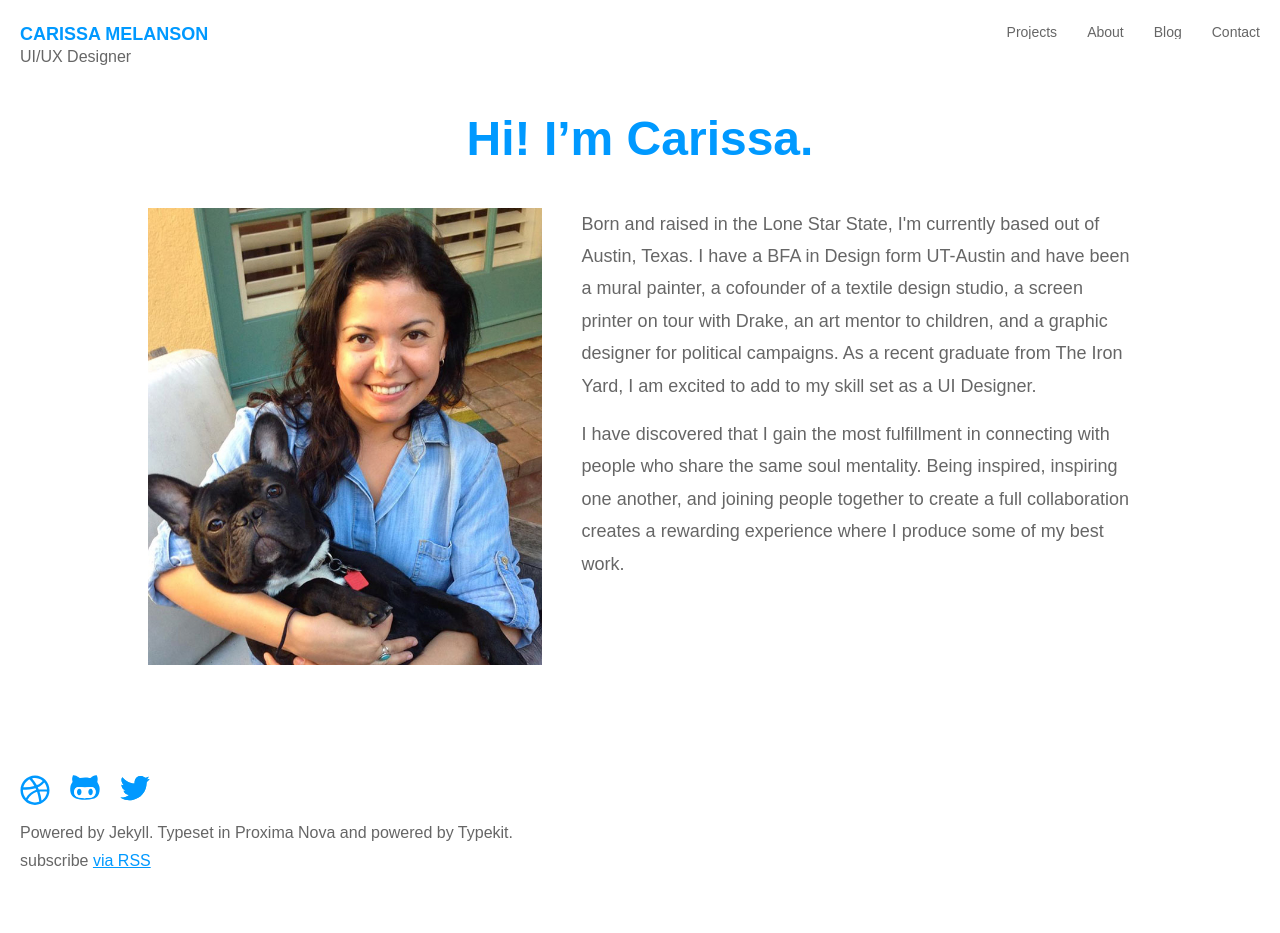
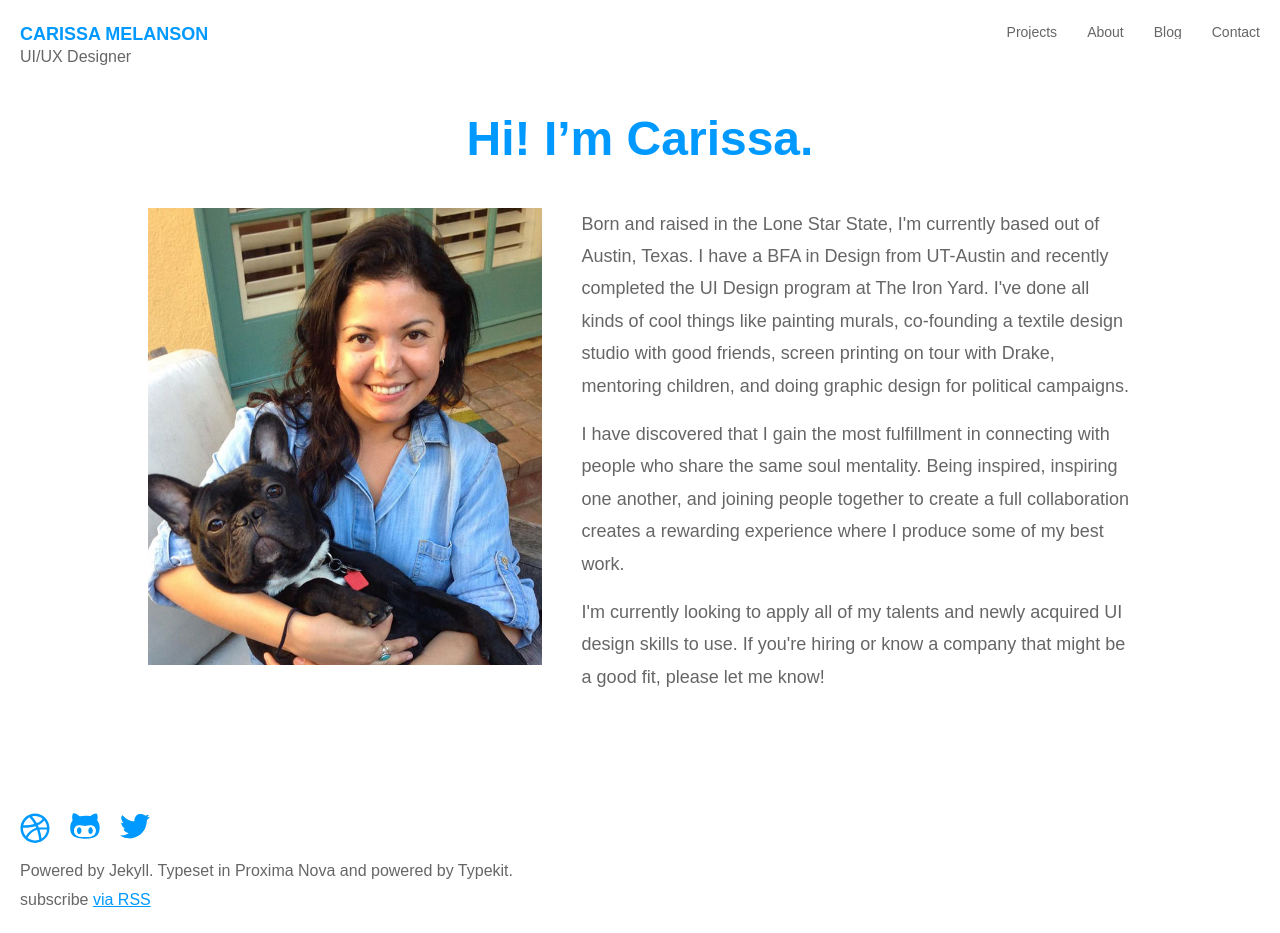
Before and after one commit to carissamelanson/carissamelanson.github.io, a Jekyll site: the page built from about.html, in a window 1280 px wide and 933 px high. Built offline with Jekyll 4.4.1, drawn with Linux system fonts in a browser that asks for light colours.

Commit message:
edits to about page

```diff
--- a/_posts/2015-09-16-atx-diversity-hackathon.markdown
+++ b/_posts/2015-09-16-atx-diversity-hackathon.markdown
@@ -19,4 +19,4 @@ After we figured out who the app's target audience was, I explored colors, typog
 Once we figured out the content and copy for each page, I created pixel perfect mockups. One of my team mates introduced me to Marvel and we used Marvel to prototype our app.
 
 <br>
-Overall it was a good weekend of learning new things, meeting and working with new people and doing design!
+Overall it was a good weekend of learning new things, meeting new people, collaborating with developers and doing design!
--- a/about.html
+++ b/about.html
@@ -10,11 +10,13 @@ title: Hi! I’m Carissa.
             <img class="profile"src="images/carissa.jpg"alt="Carissa and George">
 
 
-            <p>Born and raised in the Lone Star State, I'm currently based out of Austin, Texas. I have a BFA in Design form UT-Austin and have been a mural painter, a cofounder of a textile design studio, a screen printer on tour with Drake, an art mentor to children, and a graphic designer for political campaigns. As a recent graduate from The Iron Yard, I am excited to add to my skill set as a UI Designer.</p>
+            <p>Born and raised in the Lone Star State, I'm currently based out of Austin, Texas. I have a BFA in Design from UT-Austin and recently completed the UI Design program at The Iron Yard. I've done all kinds of cool things like painting murals, co-founding a textile design studio with good friends, screen printing on tour with Drake, mentoring children, and doing graphic design for political campaigns.</p>
             <br>
             <p>
                 I have discovered that I gain the most fulfillment in connecting with people who share the same soul mentality. Being inspired, inspiring one another, and joining people together to create a full collaboration creates a rewarding experience where I produce some of my best work.
             </p>
+            <br>
+            <p>I'm currently looking to apply all of my talents and newly acquired UI design skills to use. If you're hiring or know a company that might be a good fit, please let me know!</p>
         </div>
 
     </div>
--- a/index.html
+++ b/index.html
@@ -41,14 +41,14 @@ title: Projects
         </div>
       </span>
     </a>
-    <a class="snippet bluedahlia" href="/bluedahlia.html">
+    <!-- <a class="snippet bluedahlia" href="/bluedahlia.html">
       <span class="transition">
         <div class="project-title">
           <h3>BLUE DAHLIA REDESIGN</h3>
           <h3>Research, Discovery, Redesign and Development</h3>
         </div>
       </span>
-    </a>
+    </a> -->
 
 
   </div>
```
Also changed, not shown: _posts/_2015-07-16-bad-habits.markdown (renamed from _posts/2015-07-16-bad-habits.markdown).
